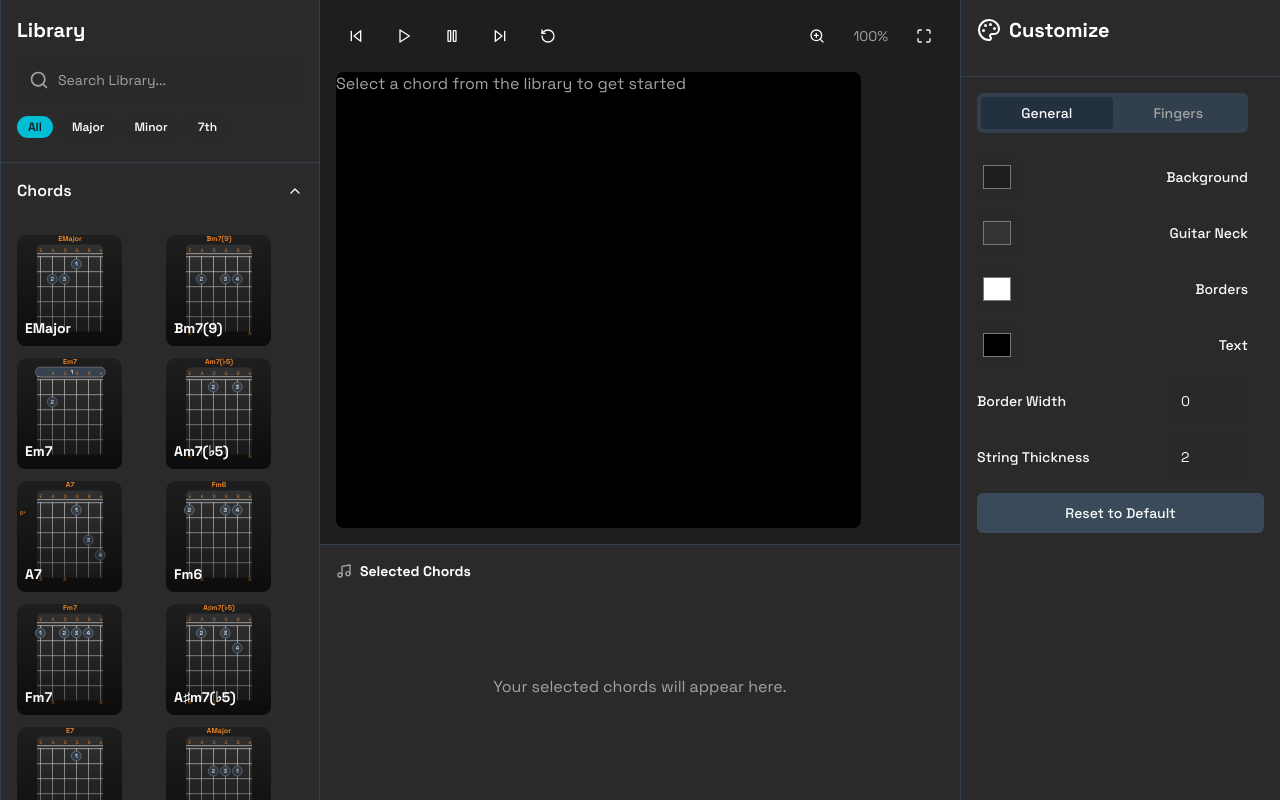
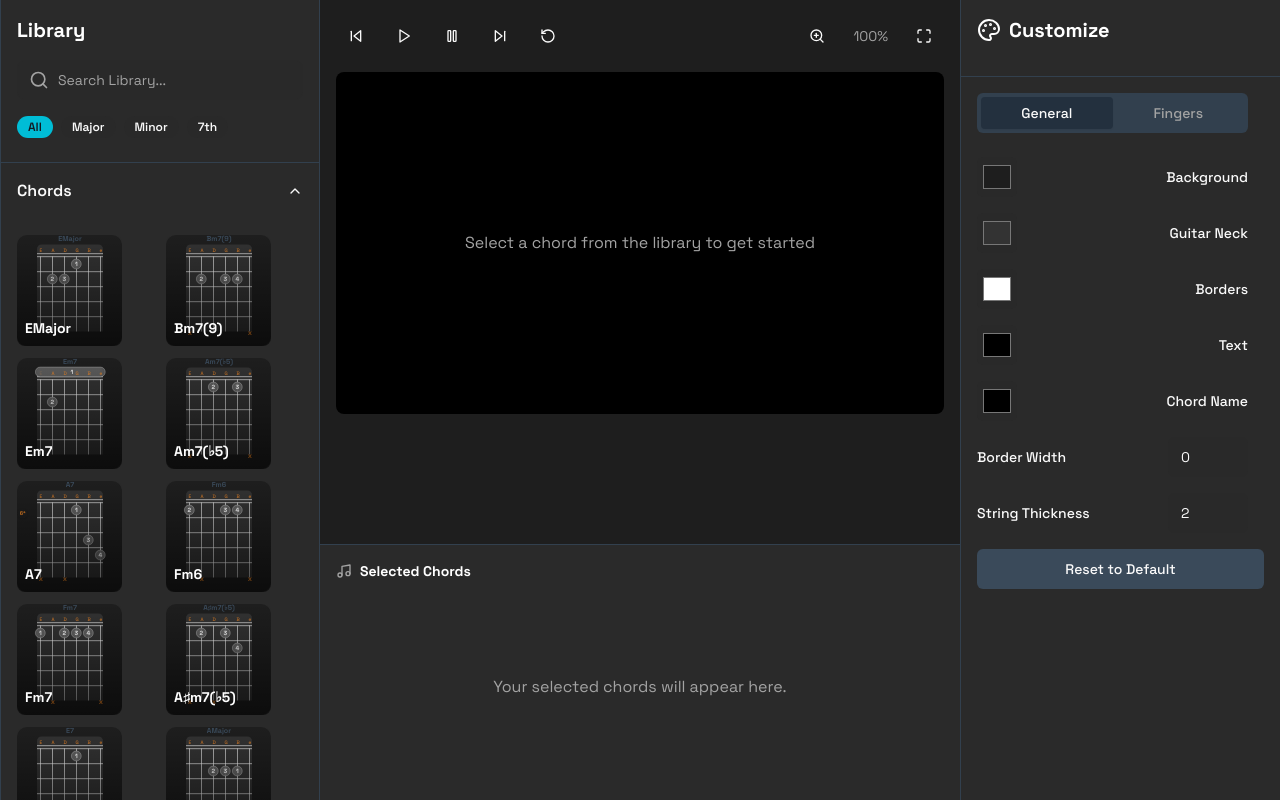
Before and after one commit to Maique1915/TabTune, a Next.js app: page / in a window 1280 px wide. Built offline with nearby package versions, Linux system fonts and the light colour scheme.

Commit message:
separação do titulo

```diff
--- a/app/context/app--context.tsx
+++ b/app/context/app--context.tsx
@@ -49,7 +49,7 @@ export const DEFAULT_COLORS: ChordDiagramColors = {
   fingerBoxShadowBlur: 0,
   fingerBoxShadowSpread: 0,
   fingerBoxShadowColor: 'rgba(0,0,0,0)',
-  fingerOpacity: 0.9,
+  fingerOpacity: 0.5,
 };
 
 export function AppProvider({ children }: { children: React.ReactNode }) {
--- a/src/app/context/app--context.tsx
+++ b/src/app/context/app--context.tsx
@@ -11,6 +11,7 @@ export interface ChordDiagramColors {
   fretboardColor: string;
   borderColor: string;
   textColor: string;
+  chordNameColor: string; // Nova propriedade para a cor do nome do acorde
   borderWidth: number;
   stringThickness: number;
   fingerTextColor: string;
@@ -47,7 +48,7 @@ export const DEFAULT_COLORS: ChordDiagramColors = {
   fingerBoxShadowBlur: 0,
   fingerBoxShadowSpread: 0,
   fingerBoxShadowColor: "rgba(0,0,0,0)",
-  fingerOpacity: 0.8,
+  fingerBackgroundAlpha: 0.9,
 };
 
 const AppContext = createContext<AppContextType | undefined>(undefined);
--- a/src/components/app/chord-diagram.tsx
+++ b/src/components/app/chord-diagram.tsx
@@ -75,7 +75,7 @@ const ChordDiagram: React.FC<ChordDiagramProps> = (props) => {
         <div className="chord" style={{ transform: `scale(${scale})`, transformOrigin: 'center' }}>
             <div className="chord-diagram">
         {transportDisplay > 0 && <div className="transpose" style={{backgroundColor: colors.cardColor, color: colors.textColor}}>{`${transportDisplay}ª`}</div>}
-        <div className="chord-name" style={{ color: colors.textColor }}>{getNome(props.chord).replace(/#/g, '♯').replace(/b/g, '♭')}</div>
+        <div className="chord-name" style={{ color: colors.chordNameColor }}>{getNome(props.chord).replace(/#/g, '♯').replace(/b/g, '♭')}</div>
         <div className="neck" style={{ backgroundColor: colors.fretboardColor, borderWidth: `${colors.borderWidth}px`, borderColor: colors.borderColor }}>
           <div className="nut-line" style={{ backgroundColor: colors.borderColor, height: `${colors.stringThickness}px` }}></div>
           {[...Array(5)].map((_, i) => (
--- a/src/components/app/main-stage.tsx
+++ b/src/components/app/main-stage.tsx
@@ -47,7 +47,7 @@ export function MainStage() {
           </Button>
         </div>
       </div>
-      <div className="flex-1 bg-black rounded-lg w-[525px] h-[555px] overflow-hidden">
+      <div className="bg-black rounded-lg flex items-center justify-center p-4 aspect-video">
         {currentChord ? (
             <ChordDiagram {...currentChord} scale={1.5} />
         ) : (
--- a/src/components/app/settings-panel.tsx
+++ b/src/components/app/settings-panel.tsx
@@ -86,6 +86,18 @@ export function SettingsPanel() {
                 />
               </div>
               <Label htmlFor="textColor" className="flex-1 text-right">Text</Label>
+            </div>
+            <div className="flex items-center justify-between">
+              <div className="relative">
+                <Input
+                  id="chordNameColor"
+                  type="color"
+                  value={colors.chordNameColor}
+                  onChange={(e) => handleColorChange("chordNameColor", e.target.value)}
+                  className="w-10 h-10 p-1 bg-input border-none"
+                />
+              </div>
+              <Label htmlFor="chordNameColor" className="flex-1 text-right">Chord Name</Label>
             </div>
             <div className="flex items-center justify-between">
               <Label htmlFor="borderWidth">Border Width</Label>
```
Also changed, not shown: Imagem colada.png.
